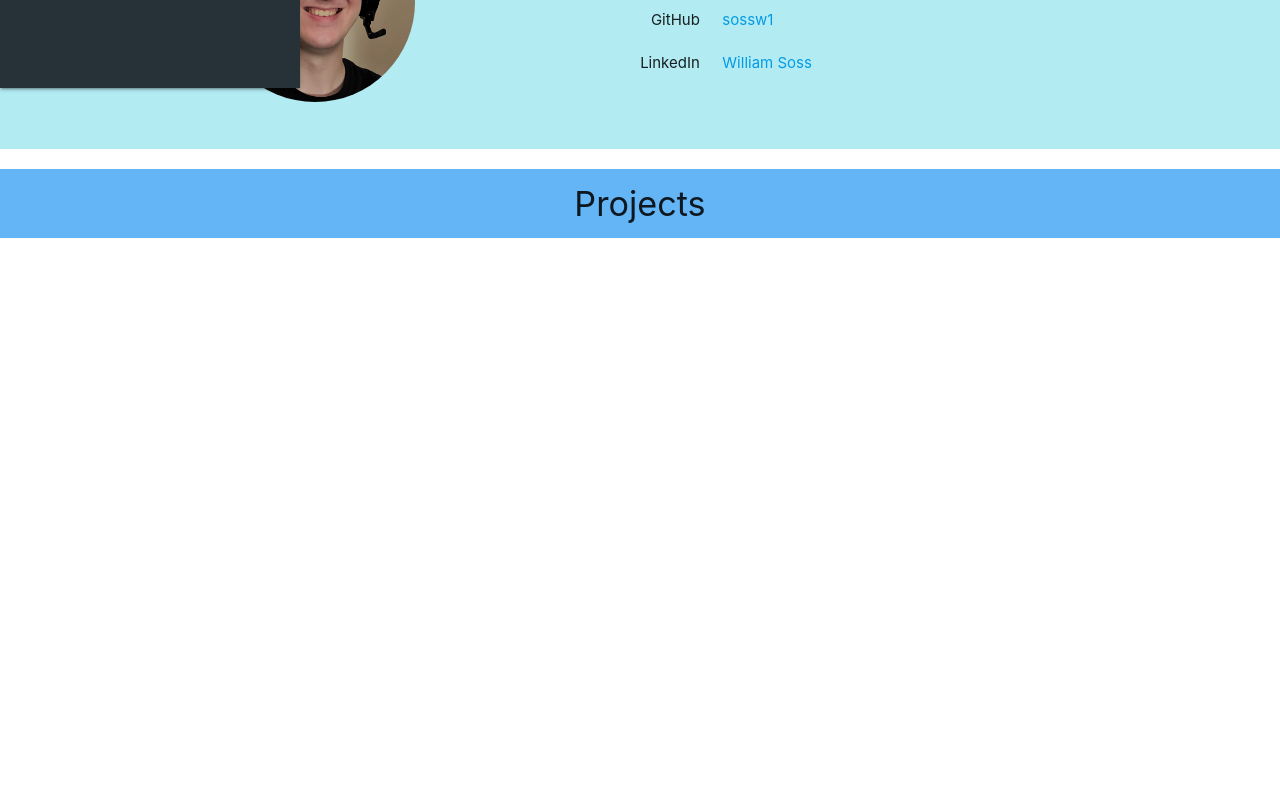
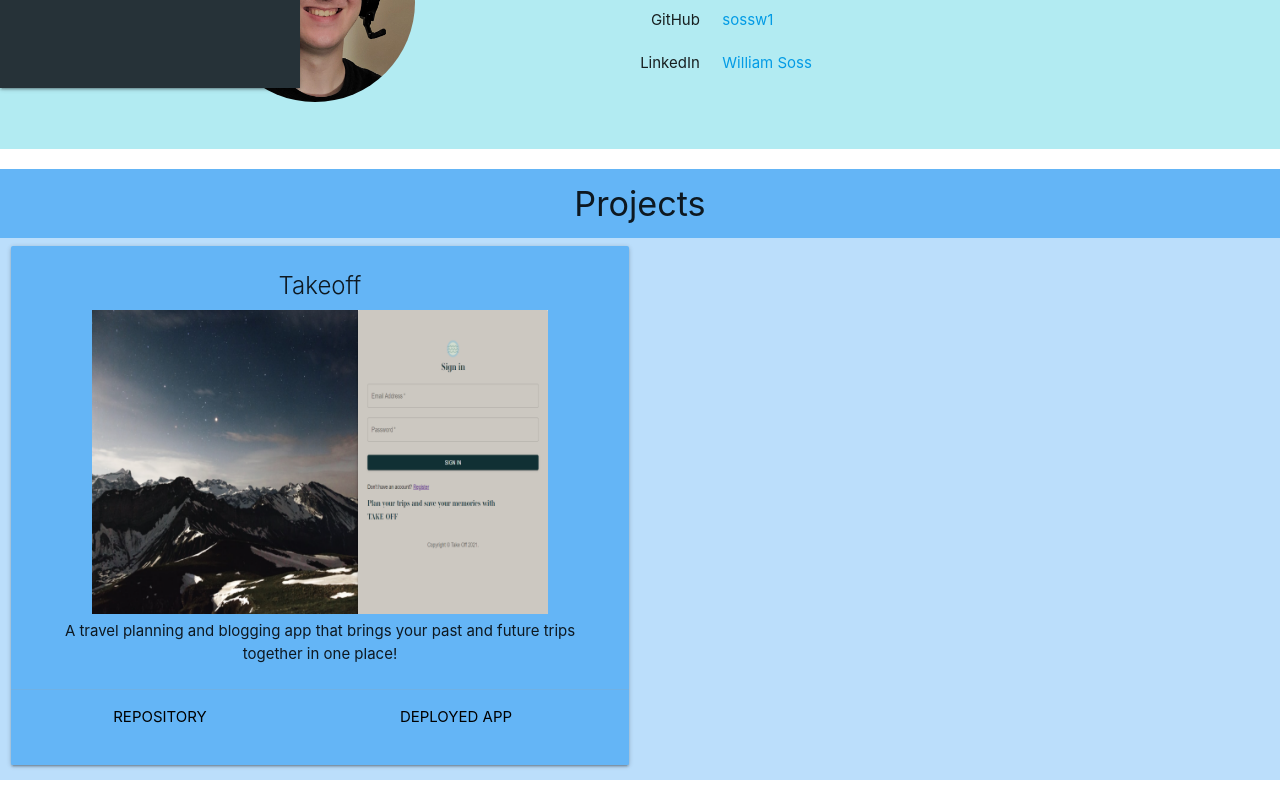
Before and after one commit to sossw1/React-Portfolio, a React (Create React App) app: page / in a window 1280 px wide. Shown: the part 772-1572 px from the top of the page. Before the commit the page ends 1030 px from the top, so only its background shows below. Built offline with nearby package versions, Linux system fonts and the light colour scheme.

Commit message:
Added project card component, Takeoff card

```diff
--- a/src/App.js
+++ b/src/App.js
@@ -8,6 +8,12 @@ import Header from './components/Header';
 import Section from './components/Section';
 import ProfilePicture from './components/ProfilePicture';
 import ProfileInfo from './components/ProfileInfo';
+import ProjectCard from './components/ProjectCard';
+// Images
+import takeoffScreenshot from './images/takeoff-screenshot.png';
+import purpleScreenshot from './images/purple-planet-screenshot.png';
+import playlistScreenshot from './images/my-cool-playlist-screenshot.png';
+import weatherScreenshot from './images/weather-dashboard-screenshot.png';
 
 class App extends Component {
   componentDidMount() {
@@ -34,7 +40,10 @@ class App extends Component {
 
         </Section> */}
         <Section id='projects' title='Projects' color='blue'>
-
+          <ProjectCard
+            color='blue' title='Takeoff' screenshot={takeoffScreenshot}
+            repositoryLink='https://github.com/sossw1/Takeoff' appLink='https://takeoff123.herokuapp.com/'
+            description='A travel planning and blogging app that brings your past and future trips together in one place!' />
         </Section>
       </>
     );
--- /dev/null
+++ b/src/components/ProjectCard.js
@@ -0,0 +1,31 @@
+import React from 'react';
+import Row from './Row';
+
+function ProjectCard(props) {
+  return (
+    <div className='col s12 m12 l6'>
+      <div className={'card ' + props.color + ' lighten-2'}>
+        <div className='card-content'>
+          <span className='card-title center-align'>{props.title}</span>
+          <img className='responsive-img card-img' src={props.screenshot}
+            alt={props.title + ' Screenshot'} />
+          <p className='center-align'>{props.description}</p>
+        </div>
+        <div className='card-action'>
+          <Row>
+            <div className='center-align col s6'>
+              <a className='black-text' href={props.repositoryLink}
+                rel='noreferrer' target='_blank'>Repository</a>
+            </div>
+            <div className='center-align col s6'>
+              <a className='black-text' href={props.appLink}
+              rel='noreferrer' target='_blank'>Deployed App</a>
+            </div>
+          </Row>
+        </div>
+      </div>
+    </div>
+  );
+}
+
+export default ProjectCard;
```
